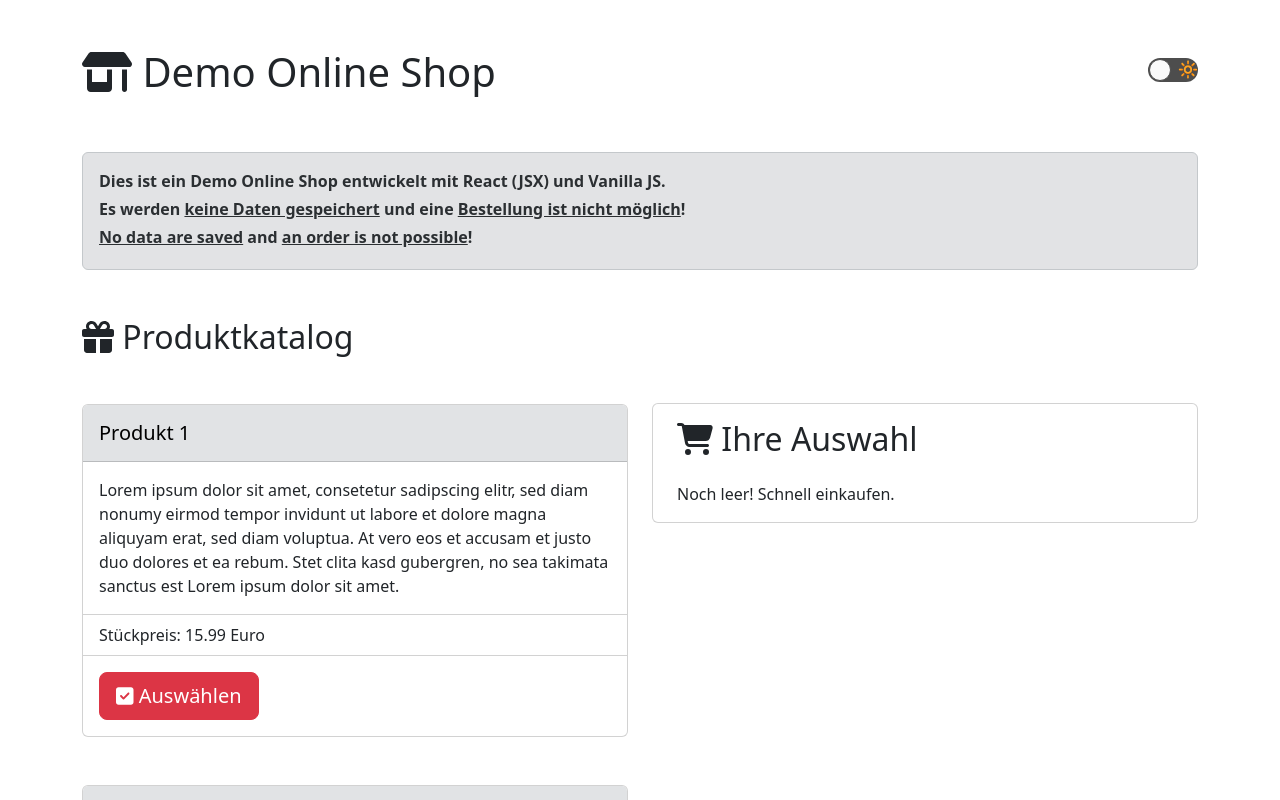
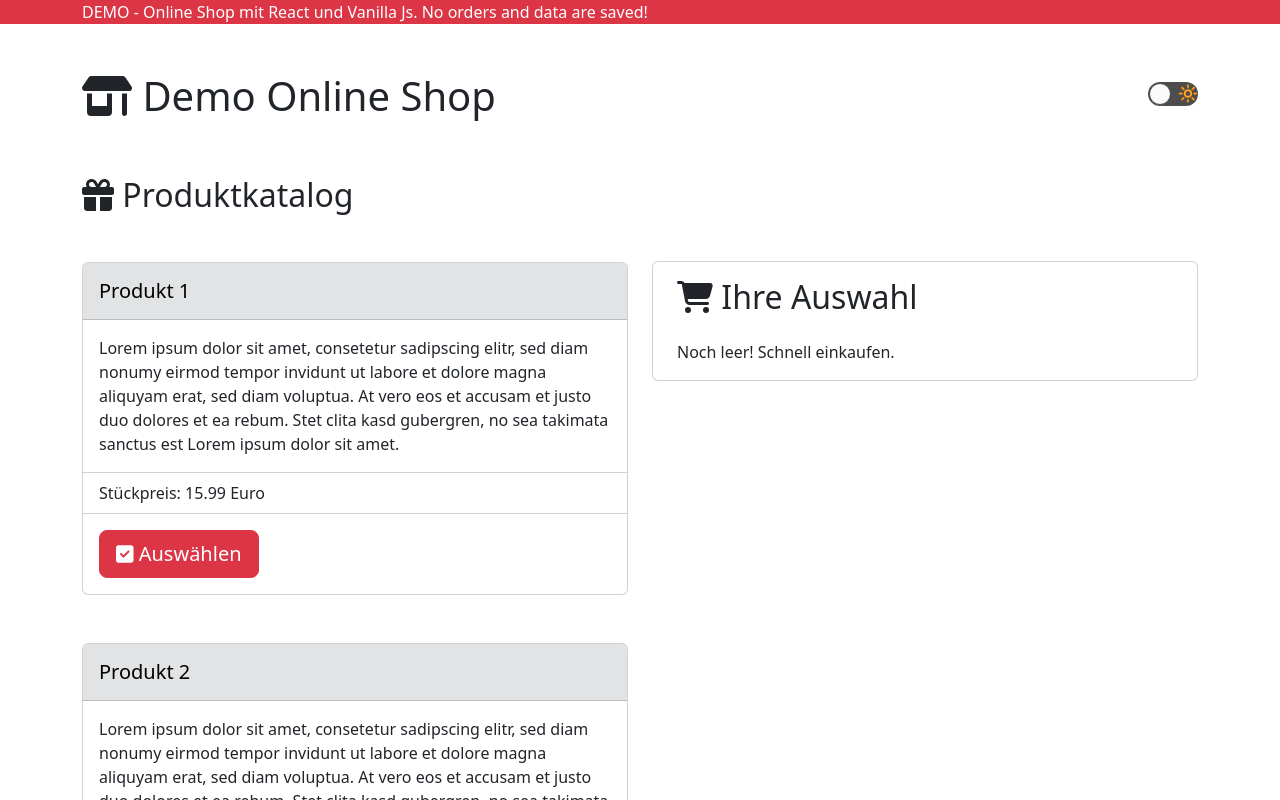
Before and after one commit to bmehler/react-shop, a React app: page / in a window 1280 px wide. Shown: the top 800 px of the page. Built offline with nearby package versions, Linux system fonts and the light colour scheme.

Commit message:
Info Alert changed

```diff
--- a/src/App.js
+++ b/src/App.js
@@ -59,6 +59,12 @@ const App = () => {
     }
 
     return (
+        <div>
+        <div className="container-fluid demo">
+            <div className="container">
+                <InfoAlert/>
+            </div>
+        </div>
         <div className="container">
             <div className="row pt-5 pb-5">
                 <div className="col-lg-6">
@@ -66,11 +72,6 @@ const App = () => {
                 </div>
                 <div className="col-lg-6">
                     <DarkModeToggle />
-                </div>
-            </div>
-            <div className="row">
-                <div className="col-lg-12">
-                    <InfoAlert />
                 </div>
             </div>
             {!editing ? (
@@ -94,6 +95,7 @@ const App = () => {
                     </div>
                 </div>
             )}
+            </div>
         </div>
     )
 }
--- a/src/assets/scss/_common.scss
+++ b/src/assets/scss/_common.scss
@@ -1,4 +1,10 @@
 $color_1: #000;
+$color_2: #dc3545;
+
+.demo {
+    background-color: $color_2;
+    color: #fff;
+}
 
 .toggle {
     float: right !important;
--- a/src/components/Alert/InfoAlert.js
+++ b/src/components/Alert/InfoAlert.js
@@ -4,10 +4,10 @@ import React from 'react';
 const InfoAlert = () => {
 
     return (
-        <div className="alert alert-secondary mb-5" role="alert">
-            <p className="fw-bold mb-1">Dies ist ein Demo Online Shop entwickelt mit React (JSX) und Vanilla JS.</p>
-            <p className="fw-bold mb-1">Es werden <span className="fw-bold text-decoration-underline">keine Daten gespeichert</span> und eine <span className="fw-bold text-decoration-underline">Bestellung ist nicht möglich</span>!</p>
-            <p className="fw-bold mb-1"><span className="fw-bold text-decoration-underline">No data are saved</span> and <span className="fw-bold text-decoration-underline">an order is not possible</span>!</p>
+        <div className="row">
+            <div className="col-lg-12">
+                <span>DEMO - Online Shop mit React und Vanilla Js. No orders and data are saved!</span>
+            </div>
         </div>
     )
 }
--- a/src/index.html
+++ b/src/index.html
@@ -4,7 +4,7 @@
         <base href="/">
         <meta charset="utf-8" />
         <meta name="viewport" content="width=device-width" />
-        <title>React - Shop</title>
+        <title>React - Online Shop</title>
         <link rel="stylesheet" href="styles.min.css">
     </head>
     <body>
```
Also changed, not shown: public/main.js.
